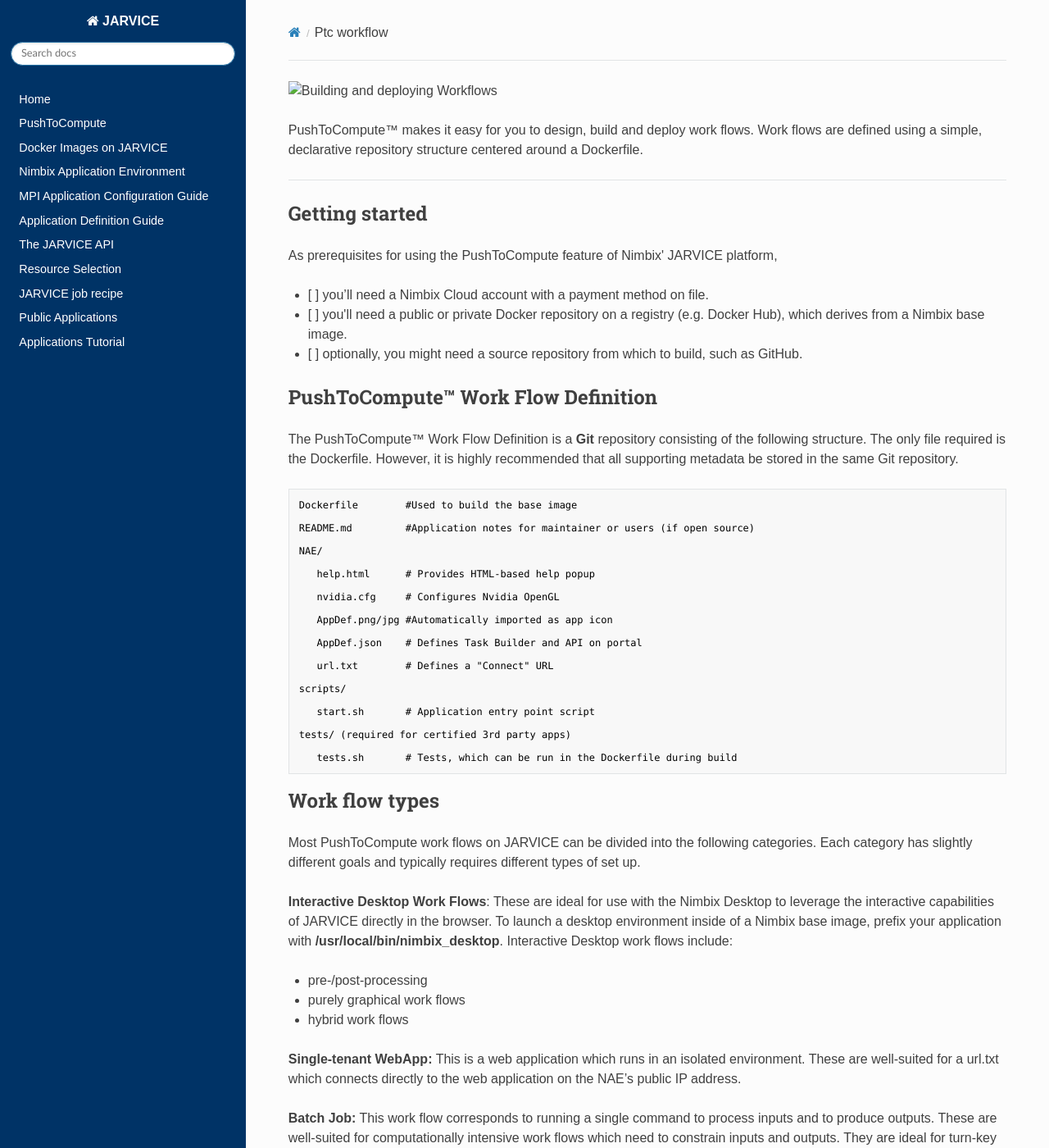
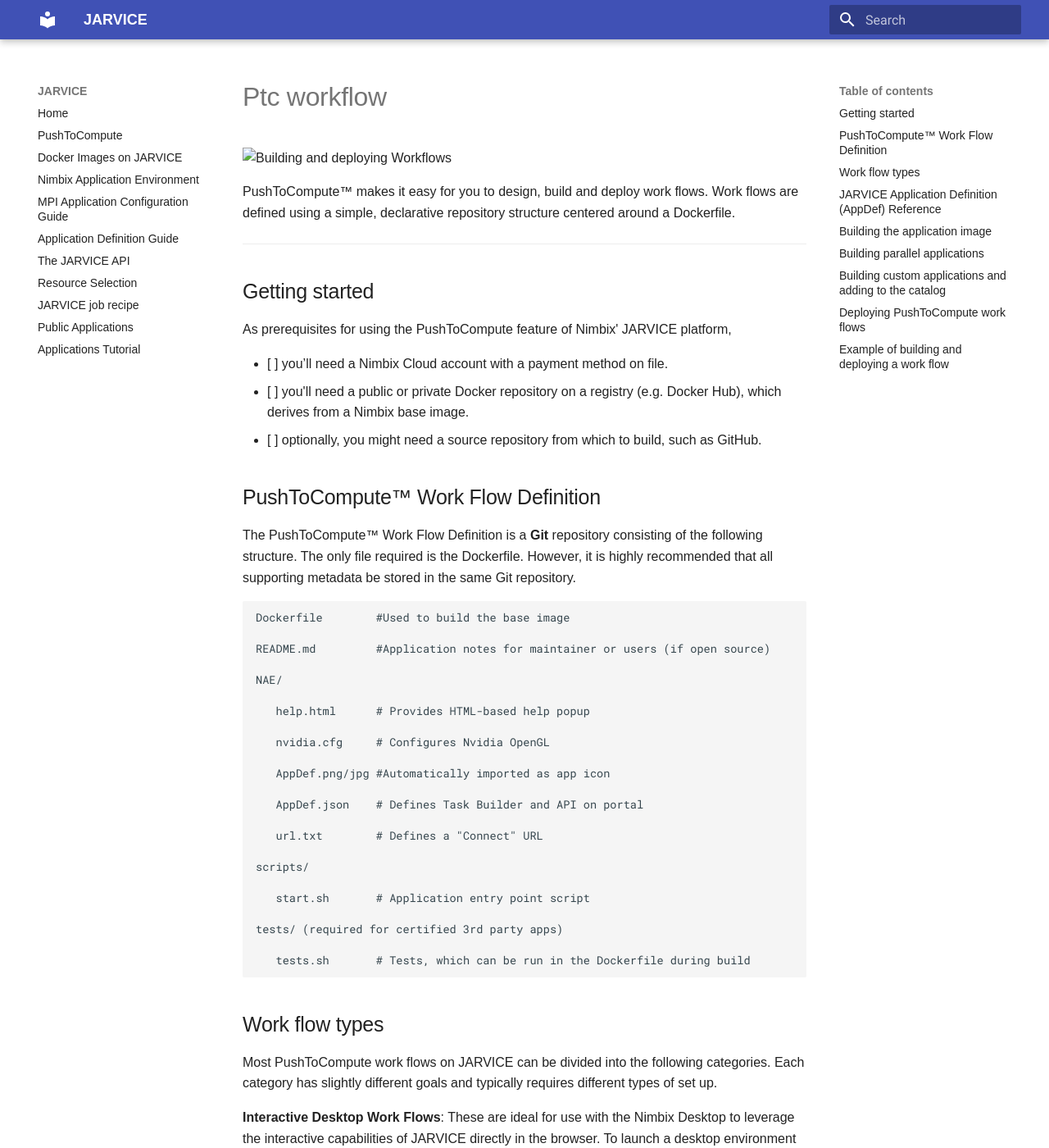
Before and after one commit to nimbix/jardoc, an MkDocs documentation site: the page built from docs/ptc_workflow.md, in a window 1280 px wide and 1400 px high. Shown: the whole window at 82% size. Built offline with MkDocs 1.6.1 and Material for MkDocs 9.7.7, drawn with Linux system fonts in a browser that asks for light colours; nearby versions of some CDN libraries; some of the changed text lies outside the part shown.

Commit message:
Adding PDF export and new Material theme

```diff
--- a/docs/css/extra.css
+++ b/docs/css/extra.css
@@ -1,3 +1,18 @@
+@page {
+    size: a4 portrait;
+    margin: 25mm 10mm 25mm 10mm;
+    counter-increment: page;
+    font-family: "Roboto","Helvetica Neue",Helvetica,Arial,sans-serif;
+    white-space: pre;
+    color: grey;
+    @top-left {
+        content: '©2021 Nimbix';
+    }
+    @top-center {
+        content: string(chapter);
+    }
+}
+
 @font-face {
     font-family: 'Roboto';
     font-style: normal;
--- a/mkdocs.yml
+++ b/mkdocs.yml
@@ -1,5 +1,20 @@
 site_name: JARVICE
-theme: readthedocs
+#theme: readthedocs
+theme:
+  name: material
+  features:
+    - navigation.instant
+plugins:
+    - search
+    - with-pdf:
+        author: Nimbix
+        copyright: '@ 2022 Nimbix'
+        cover: true
+        back_cover: false
+        cover_title: Jarvice
+        cover_subtitle: documentation
+        toc_level: 2
+        output_path: pdf/jarvice.pdf
 extra_css:
     - css/extra.css
 nav:
--- a/requirements.txt
+++ b/requirements.txt
@@ -1 +1,2 @@
 mkdocs==1.3.0
+mkdocs-material==9.0.5
```
Also changed, not shown: README.md (+1 -1 lines), pdf_event_hook.py (added, +53 -0 lines), 1 other file.
